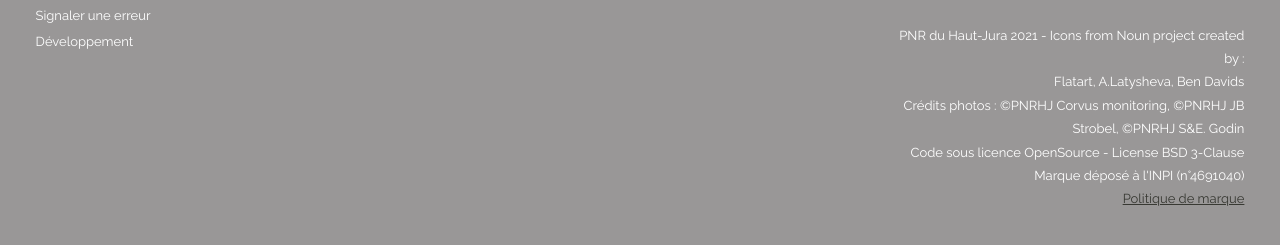
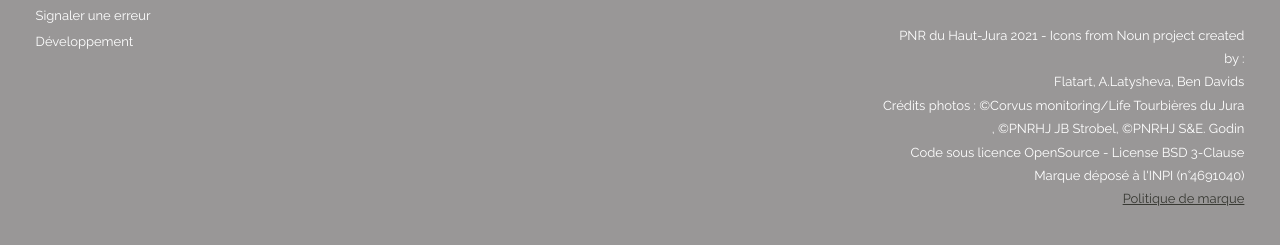
Before and after one commit to Georiviere/website, a Jekyll site: the page built from index.html, in a window 1280 px wide and 900 px high, scrolled down 2554 px. Shown: the part 637-882 px from the top of the window. Built offline with Jekyll 4.4.1, drawn with Linux system fonts in a browser that asks for light colours.

Commit message:
Update footer.html

```diff
--- a/_includes/footer.html
+++ b/_includes/footer.html
@@ -12,7 +12,7 @@
             <a href="contact.html" class="button footer__mentions__button">Nous contacter</a>
         <div class="mentions__licence">PNR du Haut-Jura 2021 - Icons from Noun project created by :<br/>
 			Flatart, A.Latysheva, Ben Davids <br/>
-			Crédits photos : ©PNRHJ Corvus monitoring, ©PNRHJ JB Strobel, ©PNRHJ S&E. Godin <br/>
+			Crédits photos : ©Corvus monitoring/Life Tourbières du Jura , ©PNRHJ JB Strobel, ©PNRHJ S&E. Godin <br/>
 			Code sous licence OpenSource - License BSD 3-Clause<br/>Marque déposé à l'INPI (n°4691040) <br/>
 			<a href="https://github.com/Georiviere/Georiviere-admin/blob/master/docs/Georiviere-politiquemarque--1.0.pdf" target="_blank">Politique de marque</a></li>
 		</div>
```
